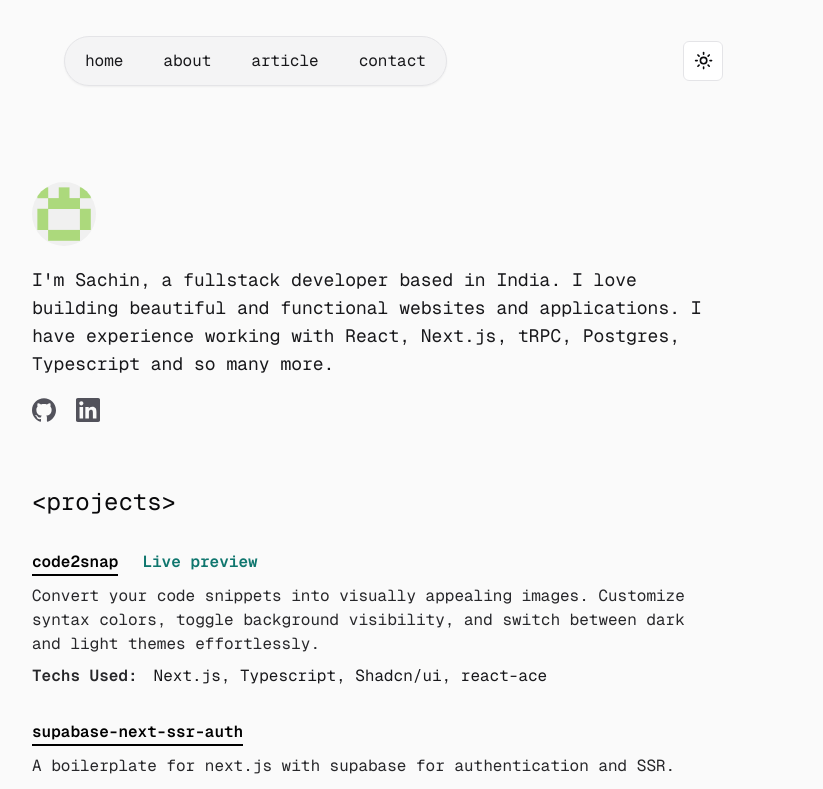
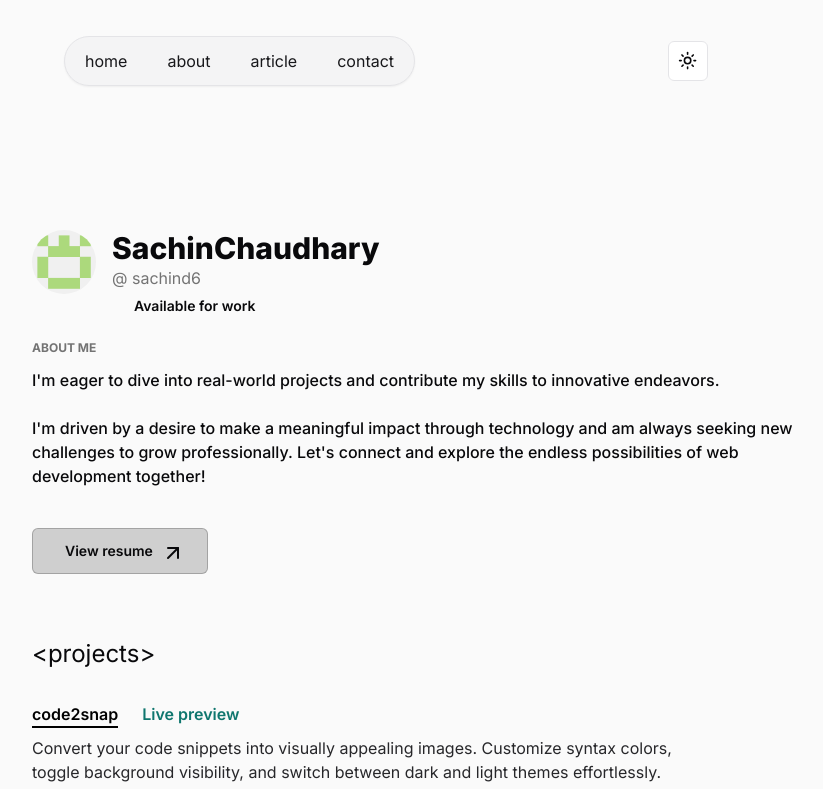
Before and after one commit to SachinD6/portfolio, a Next.js app: page / in a window 1280 px wide. Shown: the top 789 px of the page, without its empty margins (128-951 px from the left). Built offline with nearby package versions, Linux system fonts and the light colour scheme.

Commit message:
Update dependencies and fix layout and component issues

```diff
--- a/app/layout.tsx
+++ b/app/layout.tsx
@@ -9,7 +9,7 @@ import { SpeedInsights } from "@vercel/speed-insights/next"
 
 import "./globals.css";
 
-// const inter = GeistSans({ subsets: ["latin"] });
+const inter = Inter({ subsets: ["latin"] });
 import Navbar from "@/components/Navbar";
 import { ThemeProvider } from "@/components/theme-provider";
 import Footer from "@/components/Footer";
@@ -26,17 +26,17 @@ export default function RootLayout({
 }) {
   return (
     <html lang="en">
-      <body className={GeistMono.className}>
+      <body className={inter.className}>
       <ThemeProvider
             attribute="class"
             defaultTheme="system"
             enableSystem
             disableTransitionOnChange
           >
-        <div className="bg-white dark:bg-black h-screen">
-          <div className="fixed inset-0 max-w-6xl mx-auto h-screen bg-primary p-24 bg-zinc-50 dark:text-white dark:bg-zinc-900"></div>
+        <div className="bg-white dark:bg-[rgb(22,22,22)] h-screen">
+          <div className="fixed inset-0 max-w-6xl mx-auto h-screen bg-primary p-24 bg-zinc-50 dark:text-white "></div>
 
-          <div className="max-w-6xl mx-auto relative p-5 sm:px-24 bg-bllue-100 dark:bg-zinc-900">
+          <div className="max-w-6xl mx-auto relative p-5 sm:px-24  dark:bg-[rgb(22,22,22)]">
             <Navbar />
             {children}
             <Footer />
--- a/app/page.tsx
+++ b/app/page.tsx
@@ -4,6 +4,7 @@ import Socials from "@/components/Socials";
 import { ProjectCard } from "@/components/ProjectCard";
 import { TechsAndSkills } from "@/components/TechsAndSkills";
 import type { Metadata } from "next";
+import PortfolioIntro from "@/components/PortfolioIntro";
 
 export const metadata: Metadata = {
   title: "Sachin- Portfolio",
@@ -14,24 +15,7 @@ export const metadata: Metadata = {
 export default function Home() {
   return (
     <>
-      <div className="max-w-2xl flex flex-col gap-5 mt-20">
-        <div className="relative w-16 h-16">
-          <Image
-            src="/avatar.png"
-            fill
-            alt=""
-            className="object-center object-cover rounded-full"
-          />
-        </div>
-
-        <p className="text-zinc-900 dark:text-zinc-400 text-lg">
-          I&apos;m Sachin, a fullstack developer based in India. I love building
-          beautiful and functional websites and applications. I have experience
-          working with React, Next.js, tRPC, Postgres, Typescript and so many
-          more.
-        </p>
-        <Socials />
-      </div>
+      <PortfolioIntro />
 
       <div className="projects  mt-16">
         <h2 className="font-normal text-2xl mb-6">&lt;projects&gt;</h2>
--- /dev/null
+++ b/components/PortfolioIntro.tsx
@@ -0,0 +1,58 @@
+"use client"
+import Image from "next/image";
+import Link from "next/link";
+import { ArrowUpRight } from "lucide-react";
+import { motion } from "framer-motion";
+import Status from "./Status";
+
+const PortfolioIntro = () => {
+  return (
+    <>
+      <div className="mt-32">
+        <div className="flex gap-x-4">
+          <Image
+            width={300}
+            height={300}
+            className="w-16 h-16 rounded-full object-cover"
+            src="/avatar.png"
+            alt="Profile"
+          />
+          <div>
+            <h2 className="font-extrabold font-InterBlack dark:text-white text-3xl">
+              SachinChaudhary
+            </h2>
+            <Link href={"https://github.com/sachind6"}>
+              <span className="text-neutral-500 ">@ sachind6</span>
+            </Link>
+            <Status isAvailable/>
+          </div>
+        </div>
+
+        <div className="mt-6 max-w-3xl">
+          <h3 className="text-neutral-500 text-xs uppercase font-bold">
+            About Me
+          </h3>
+          <p className="dark:text-neutral-300  font-medium  mt-3">
+            I&apos;m eager to dive into real-world projects and contribute my
+            skills to innovative endeavors.
+          </p>
+          <p className="mt-6 dark:text-neutral-300 max-sm:text-sm font-medium">
+            I&apos;m driven by a desire to make a meaningful impact through
+            technology and am always seeking new challenges to grow
+            professionally. Let&apos;s connect and explore the endless
+            possibilities of web development together!
+          </p>
+
+          <motion.button className=" pt-3 pl-8 gap-2 flex mt-10 border border-neutral-700/30 rounded-md p-2 w-full lg:w-44 bg-neutral-800/20 text-sm dark:text-neutral-400 font-semibold" whileHover={{ scale: 1.1}}>
+            View resume
+
+        <ArrowUpRight />
+            {/* <ArrowUpRight /> */}
+          </motion.button>
+        </div>
+      </div>
+    </>
+  );
+};
+
+export default PortfolioIntro;
--- a/components/ProjectCard.tsx
+++ b/components/ProjectCard.tsx
@@ -1,3 +1,4 @@
+"use client";
 import React from "react";
 // import { SiGithub } from "react-icons/si";
 import { projects } from "@/lib/utils";
--- a/package.json
+++ b/package.json
@@ -15,13 +15,14 @@
     "@vercel/speed-insights": "^1.0.7",
     "class-variance-authority": "^0.7.0",
     "clsx": "^2.0.0",
+    "framer-motion": "^10.16.4",
     "geist": "^1.1.0",
     "gsap": "^3.12.2",
     "lucide-react": "^0.292.0",
     "next": "14.0.2",
     "next-themes": "^0.2.1",
-    "react": "^18",
-    "react-dom": "^18",
+    "react": "^18.2.0",
+    "react-dom": "^18.2.0",
     "react-icons": "^4.11.0",
     "tailwind-merge": "^2.0.0",
     "tailwindcss-animate": "^1.0.7"
```
Also changed, not shown: 1 other file (tests, documents, lock files or other folders).
